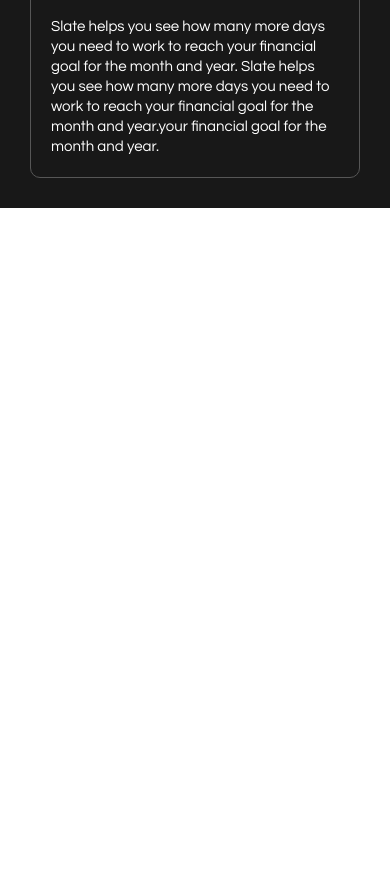
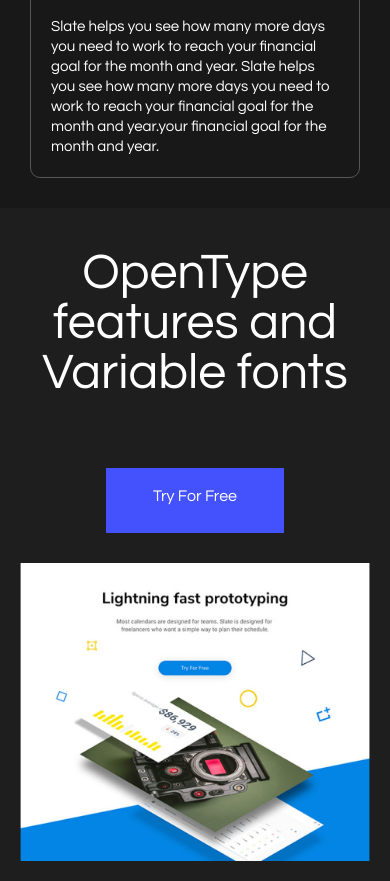
Before and after one commit to oharaju/responsive-workout, a plain HTML site: page index.html in a window 390 px wide. Shown: the part 5351-6232 px from the top of the page. Before the commit the page ends 5559 px from the top, so only its background shows below. Drawn offline with Linux system fonts and the light colour scheme.

Commit message:
insert new mobile version experience section

```diff
--- a/index.html
+++ b/index.html
@@ -112,5 +112,14 @@
       </div>
     </div>
   </section>
+  <section class="section-experience">
+    <div class="box-experience">
+      <h1 class="title-experience">OpenType features and Variable fonts</h1>
+      <a class="button" href="#">Try For Free</a>
+      <div class="image-experience">
+        <img src="./images/image_experience.png">
+      </div>
+    </div>
+  </section>
 </body>
 </html>
--- /dev/null
+++ b/scss/_experience.scss
@@ -0,0 +1,19 @@
+.section-experience {
+  background-color: #181818;
+}
+.box-experience {
+  background-color: #1E1E1E;
+  text-align: center;
+}
+.title-experience {
+  color: #fff;
+  font-size: 50px;
+  margin-bottom: 30px;
+  padding: 40px;
+}
+.image-experience {
+  height: 40%;
+  display: flex;
+  justify-content: center;
+  padding: 20px 40px;
+}
--- a/scss/styles.scss
+++ b/scss/styles.scss
@@ -6,4 +6,5 @@
 @import "./content";
 @import "./gallery";
 @import "./partner";
-@import "./depositions"
+@import "./depositions";
+@import "./experience";
```
Also changed, not shown: images/image_experience.png (added), styles/styles.css, 1 other file.
